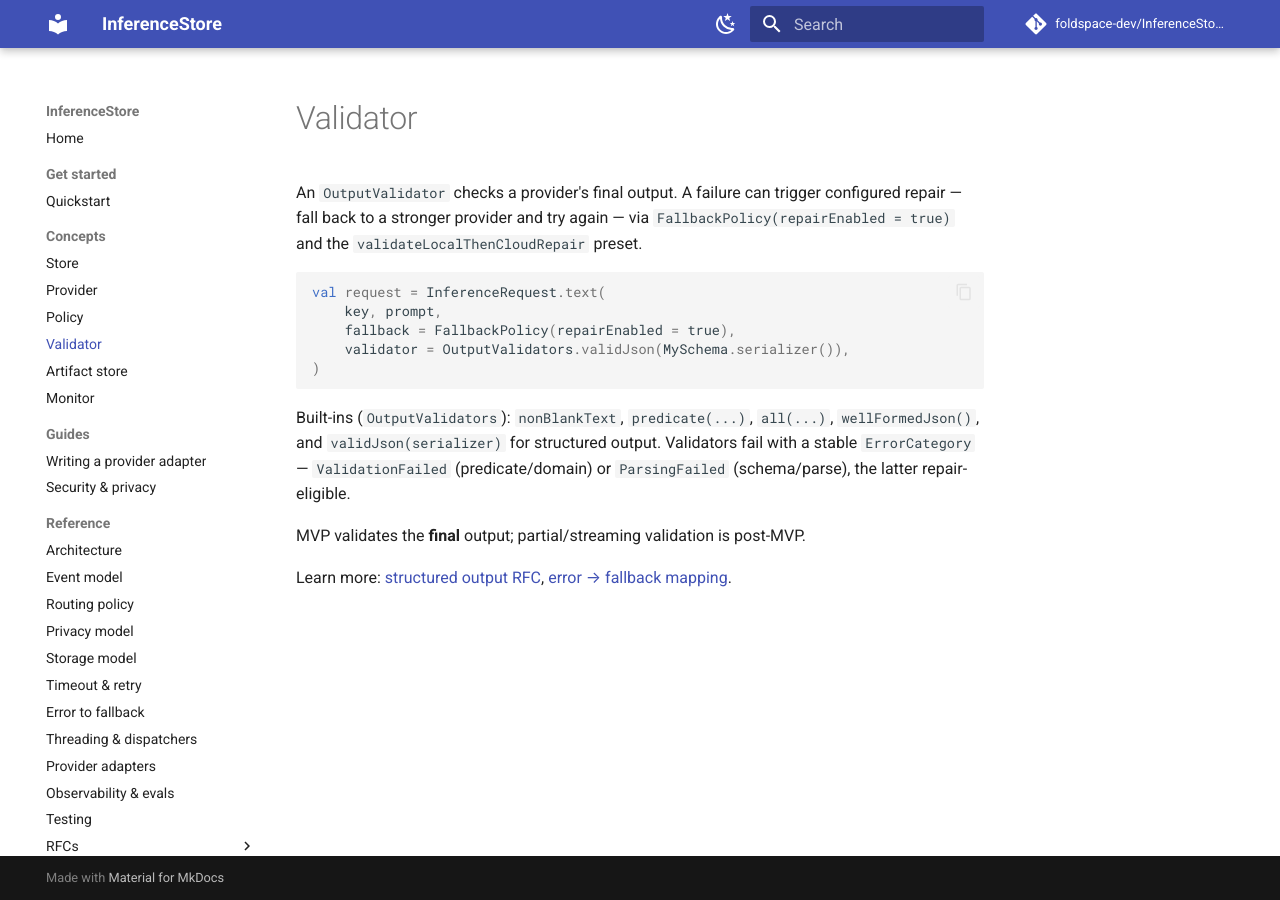
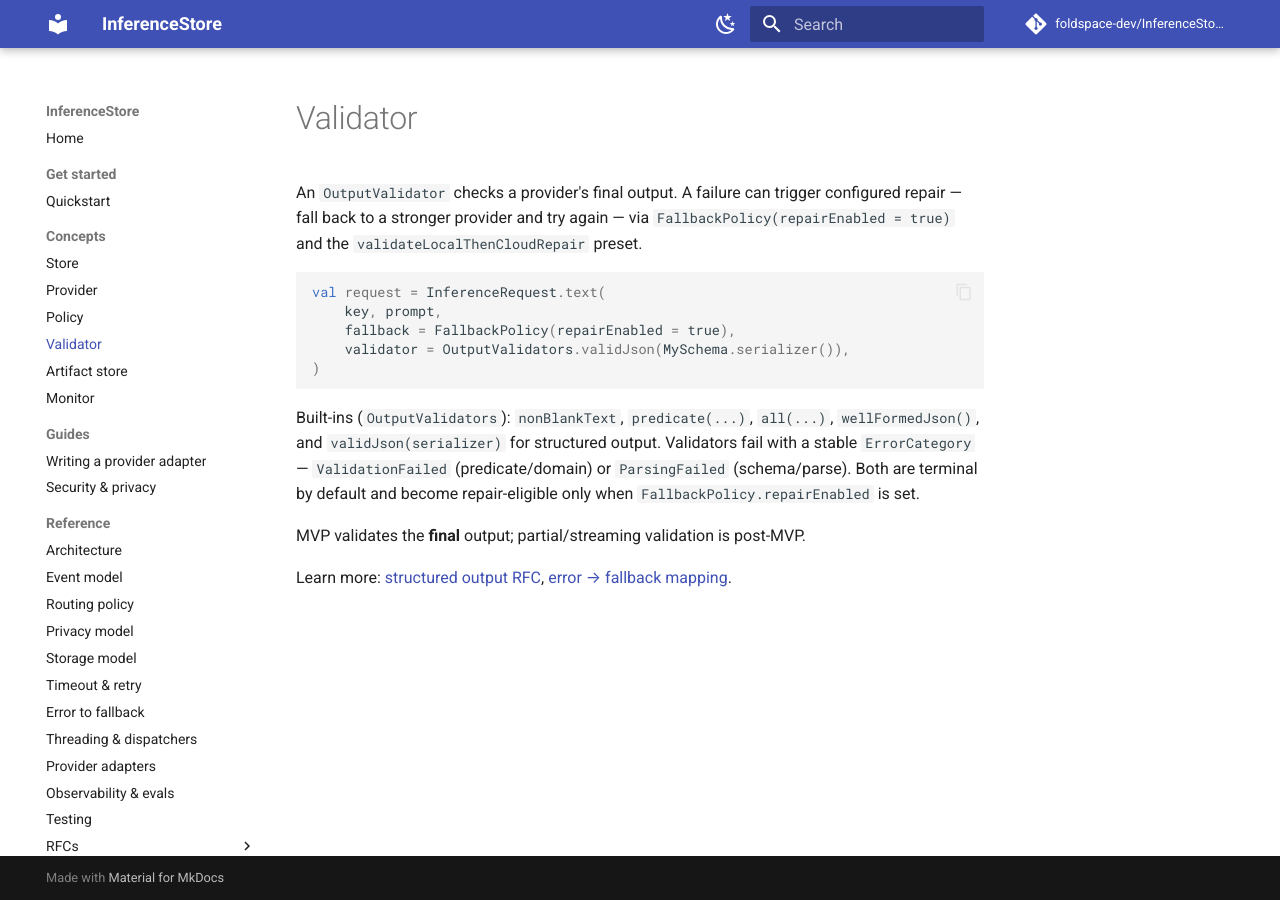
Before and after one commit to foldspace-dev/InferenceStore, an MkDocs documentation site: the page built from docs/concepts/validator.md, in a window 1280 px wide. Built offline with MkDocs 1.6.1 and Material for MkDocs 9.7.7, drawn with Linux system fonts in a browser that asks for light colours; comment, search, counter and statistics services are not loaded.

Commit message:
OSS-40: correct validator concept page repair eligibility (review)
CodeRabbit flagged an inconsistency between the opening (any failure can repair)
and the body (implied only ParsingFailed). Per FallbackMapping.dispositionFor,
BOTH ValidationFailed and ParsingFailed fall back when repairEnabled — so the body
was the error. Corrected it to say both are repair-eligible only when
FallbackPolicy.repairEnabled is set, which is consistent with the opening and the
code.

Co-Authored-By: Claude Opus 4.8 <noreply@anthropic.com>

```diff
--- a/docs/concepts/validator.md
+++ b/docs/concepts/validator.md
@@ -15,7 +15,8 @@ val request = InferenceRequest.text(
 Built-ins (`OutputValidators`): `nonBlankText`, `predicate(...)`, `all(...)`,
 `wellFormedJson()`, and `validJson(serializer)` for structured output. Validators fail
 with a stable `ErrorCategory` — `ValidationFailed` (predicate/domain) or `ParsingFailed`
-(schema/parse), the latter repair-eligible.
+(schema/parse). Both are terminal by default and become repair-eligible only when
+`FallbackPolicy.repairEnabled` is set.
 
 MVP validates the **final** output; partial/streaming validation is post-MVP.
 
```
